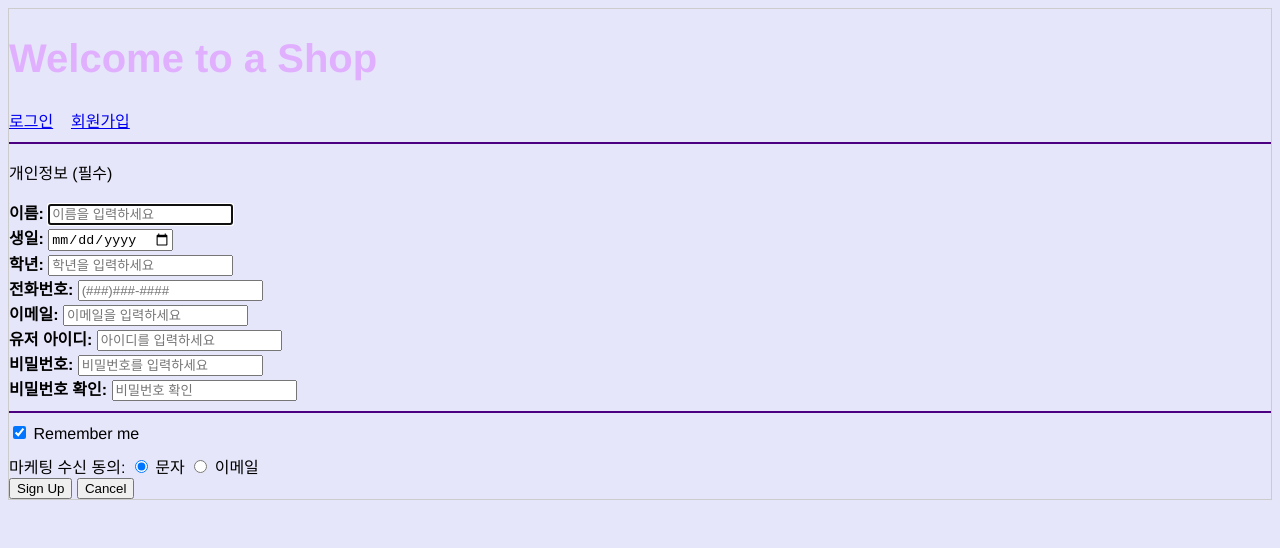
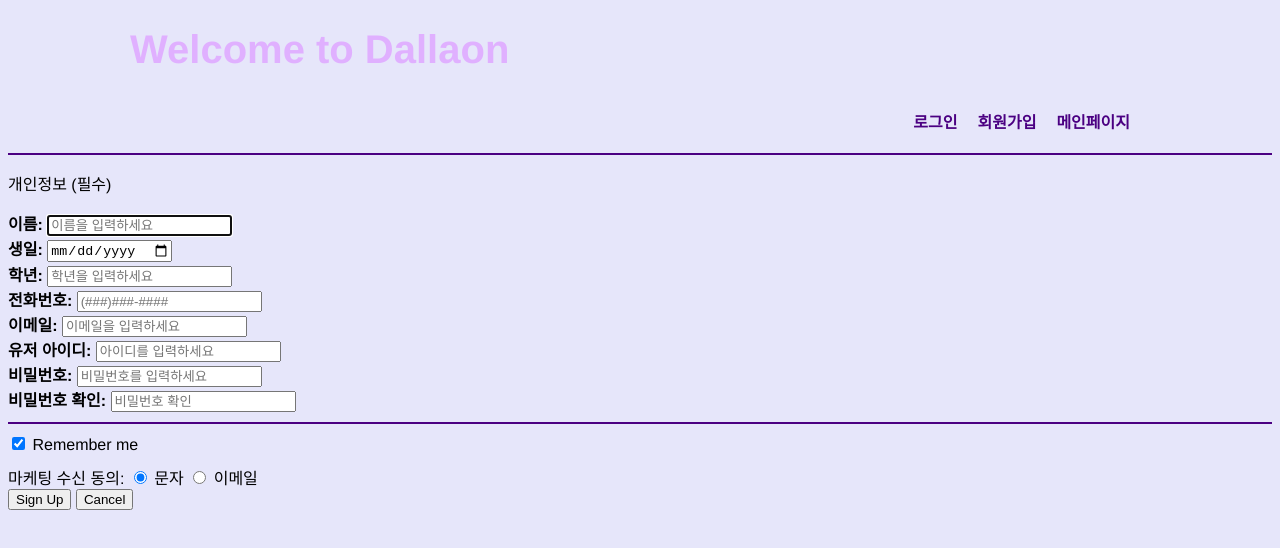
Before and after one commit to 2021195038/HomeworkRepository, a plain HTML site: page LAB3/signup.html in a window 1280 px wide. Drawn offline with Linux system fonts and the light colour scheme.

Commit message:
Update signup.html
added link to the main page

```diff
--- a/LAB3/signup.html
+++ b/LAB3/signup.html
@@ -1,15 +1,19 @@
 <!DOCTYPE html>
 <html>
   <head>
+      <meta charset="UTF-8">
+      <title>Dallaon SignUp Page</title>
       <link rel="stylesheet" type="text/css" href="main.css">
   </head>
   <body>
-    <form action="action_page.php" style="border:1px solid #ccc">
-      <div class="container">
-        <h1>Welcome to a Shop</h1>
+    <header>
+      <h1>Welcome to Dallaon</h1>
+      <nav id= "navigationFlex" class="flex-container">
           <a href="login.html">로그인</a>
-        &nbsp;&nbsp;
           <a href="signup.html">회원가입</a>
+          <a href="index.html">메인페이지</a>
+      </nav>
+    </header>
     <hr>
     <p>개인정보 (필수)</p>
     <label for="이름"><b>이름:</b></label>
@@ -55,8 +59,5 @@
       <button type="submit" class="signupbtn">Sign Up</button>
       <button type="button" class="cancelbtn">Cancel</button>
     </div>
-
-      </div>
-    </form>
   </body>
 </html>
```
Lines whose indentation alone changed are shown as unchanged.
